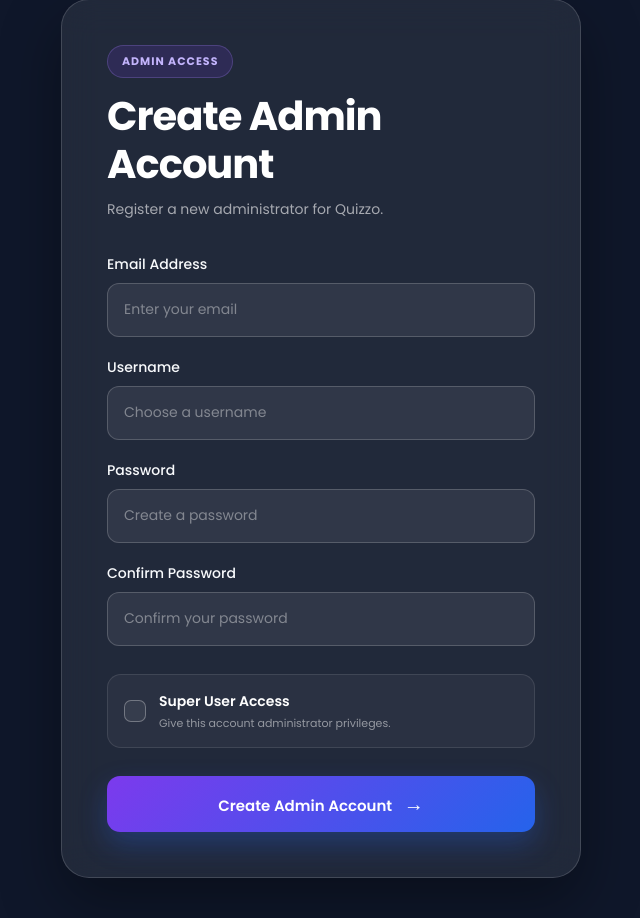
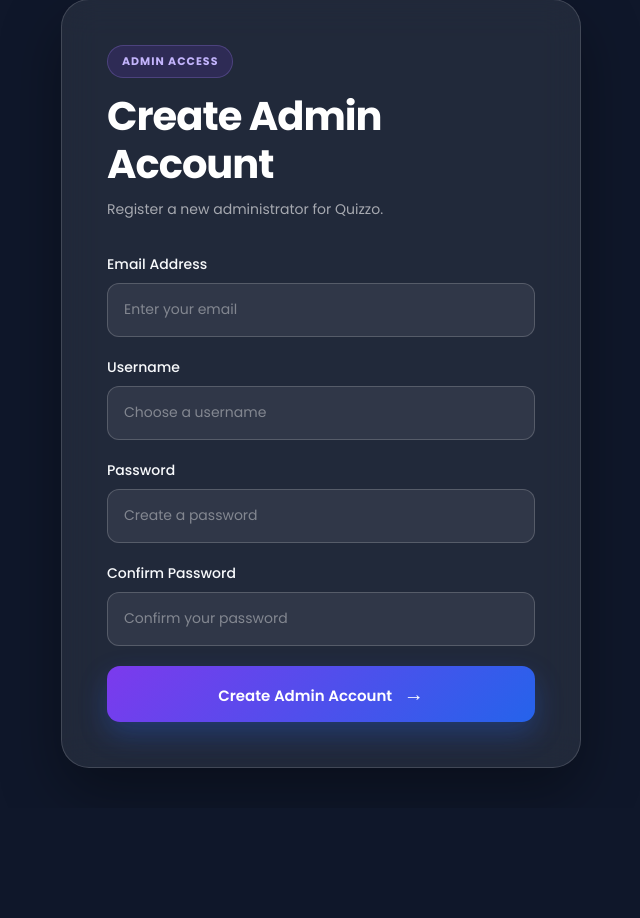
Before and after one commit to Ayomide001-tech/quiz, a Django app: page /account/admin_form/ in a window 1280 px wide. Shown: the part 41-959 px from the top of the page, without its empty margins (319-959 px from the left). After the commit the page ends 809 px from the top, so only its background shows below. Run offline with Django 5.2, Linux system fonts and the light colour scheme.

Commit message:
Update admin form in template

```diff
--- a/quiz/account/models.py
+++ b/quiz/account/models.py
@@ -21,7 +21,7 @@ class MyAccountManager(BaseUserManager):
         user.save(using=self._db)
         return user
 
-    def create_superuser(self, email, username, password):
+    def create_admin(self, email, username, password):
         user = self.create_user(
             email=self.normalize_email(email),
             username=username,
@@ -29,7 +29,7 @@ class MyAccountManager(BaseUserManager):
         )
         user.is_admin = True
         user.is_staff = True
-        user.is_superuser = True
+        user.is_superuser = False
         user.save(using=self._db)
         return user
 
@@ -37,7 +37,7 @@ class MyAccountManager(BaseUserManager):
         user = super().save(commit = False)
         user.is_admin = True
         user.is_staff = True
-        user.is_superuser = True
+        user.is_superuser = False
 
         if commit:
             user.save()
--- a/quiz/account/views.py
+++ b/quiz/account/views.py
@@ -66,9 +66,9 @@ def admin_form(request):
         form = adminRegistrationForm(request.POST)
         if form.is_valid():
             user = form.save()
-            if user.is_superuser:
+            if user.is_admin:
 
-                return redirect('superuserpage')
+                return redirect('adminpage')  # Redirect to admin page after successful registration
             return redirect('login')
     else:
         form = adminRegistrationForm()
--- a/quiz/dashboard/templates/superuser&admin/admin_form.html
+++ b/quiz/dashboard/templates/superuser&admin/admin_form.html
@@ -49,14 +49,6 @@
             <input type="password" name="password2" id="confirm_password" required placeholder="Confirm your password" autocomplete="new-password">
         </div>
 
-        <label class="superuser-check">
-            <input type="checkbox" name="is_superuser" value="true" required>
-            <span class="custom-checkbox"></span>
-            <span class="superuser-check-text">
-                <strong>Super User Access</strong>
-                <small>Give this account administrator privileges.</small>
-            </span>
-        </label>
 
         <button class="admin-btn register" type="submit">
             Create Admin Account <span>→</span>
```
